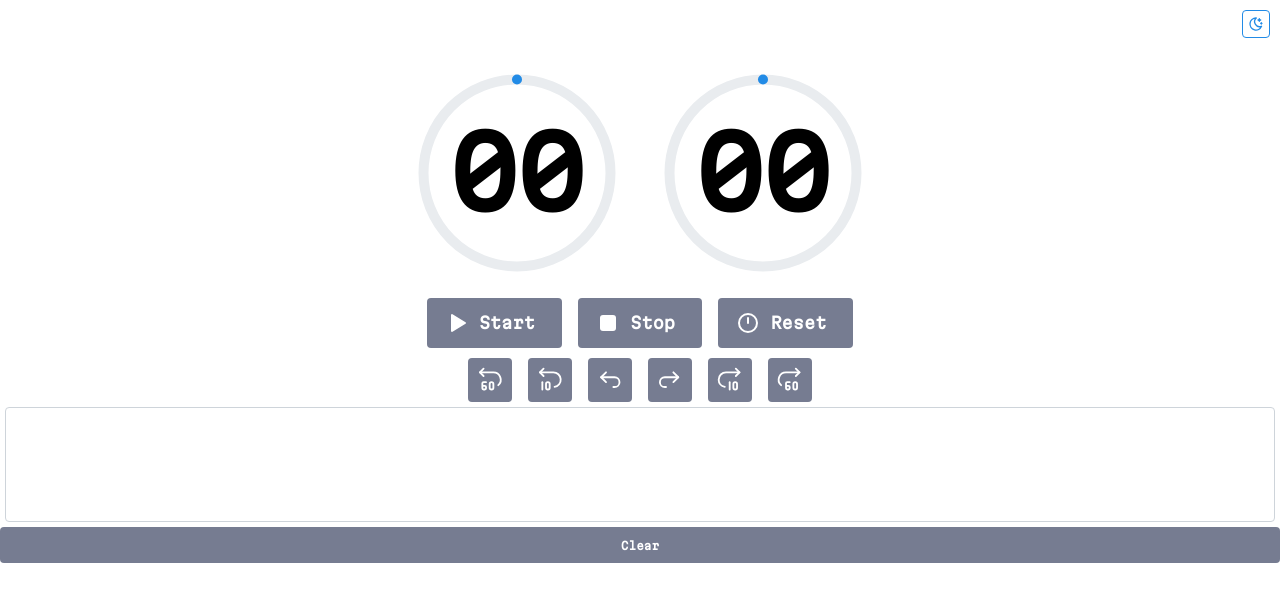
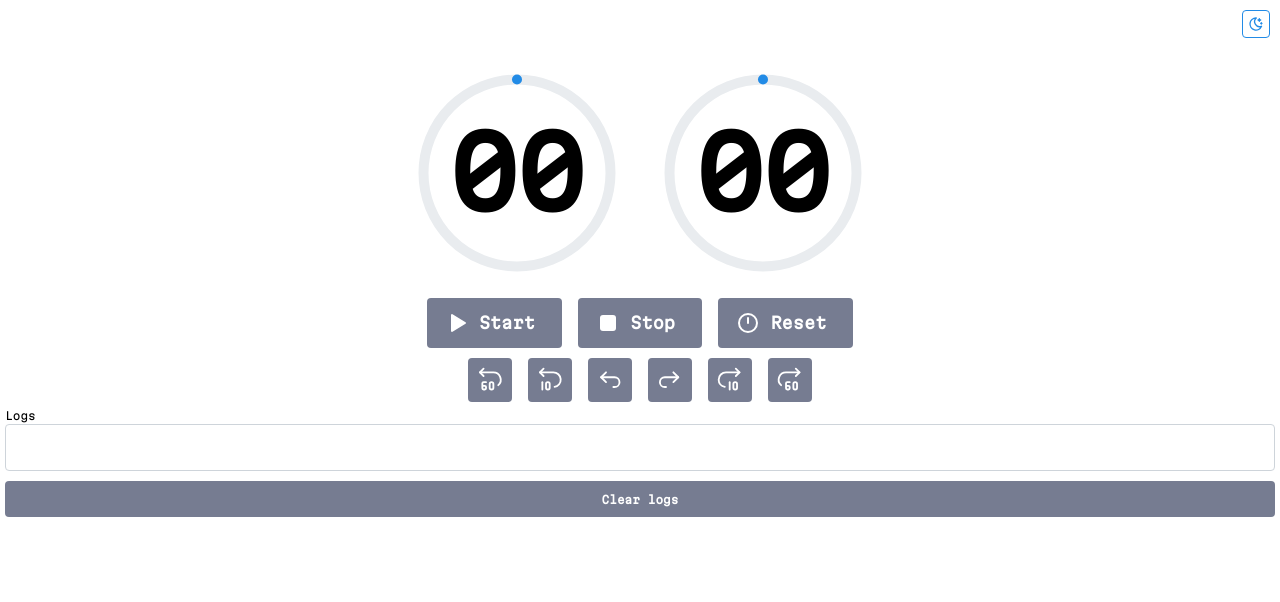
Before and after one commit to shagr4th/chronono, a React (Vite) app in the folder frontend/: page / in a window 1280 px wide. Shown: the top 602 px of the page. Built offline with nearby package versions, Linux system fonts and the light colour scheme; no server answers.

Commit message:
Small visual changes

```diff
--- a/frontend/index.html
+++ b/frontend/index.html
@@ -5,8 +5,5 @@
     <meta name="viewport" content="width=device-width, initial-scale=1.0" />
     <title>Chronono</title>
   </head>
-  <body>
-    <div id="root"></div>
-    <script type="module" src="/src/main.tsx"></script>
-  </body>
+  <script type="module" src="/src/main.tsx"></script>
 </html>
--- a/frontend/src/App.tsx
+++ b/frontend/src/App.tsx
@@ -94,7 +94,7 @@ function App() {
   }, [])
 
   return (
-    <Flex direction="column" w="100%">
+    <Flex direction="column" w="100%" h="100%">
       <Group justify="end" mt={10} mr={10}>
         <ColorSchemeButton/>
       </Group>
@@ -170,9 +170,22 @@ function App() {
         { info }
       </Notification>}
 
-      <Textarea m={5} value={logs.join('\n')} autosize maxRows={6} minRows={6}></Textarea>
+      <Textarea label="Logs" m={5} value={logs.join('\n')} style={{
+        flexGrow: 1,
+        display: "flex",
+        flexDirection: "column"
+      }} styles={{
+        wrapper: {
+          flexGrow: 1,
+          display: "flex",
+          flexDirection: "column"
+        },
+        input: {
+          flexGrow: 1
+        }
+      }}></Textarea>
 
-      <Button variant="filled" onClick={() => setLogs([])}>Clear</Button>
+      <Button m={5} variant="filled" onClick={() => setLogs([])}>Clear logs</Button>
     </Flex>
   )
 }
--- a/frontend/src/main.tsx
+++ b/frontend/src/main.tsx
@@ -32,7 +32,7 @@ const theme = createTheme({
   primaryColor: 'mainColor',
 })
 
-ReactDOM.createRoot(document.getElementById('root') as HTMLElement).render(
+ReactDOM.createRoot(document.body).render(
   <React.StrictMode>
     <MantineProvider defaultColorScheme="auto" theme={theme}>
       <App />
```
Also changed, not shown: 3 other files (tests, documents, lock files or other folders).
